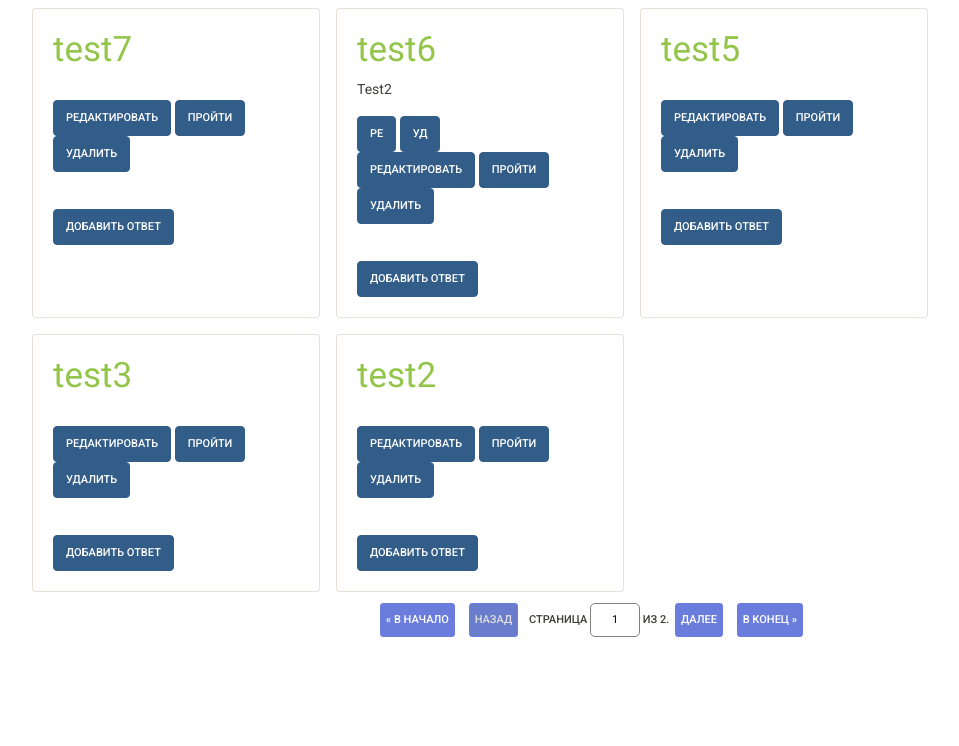
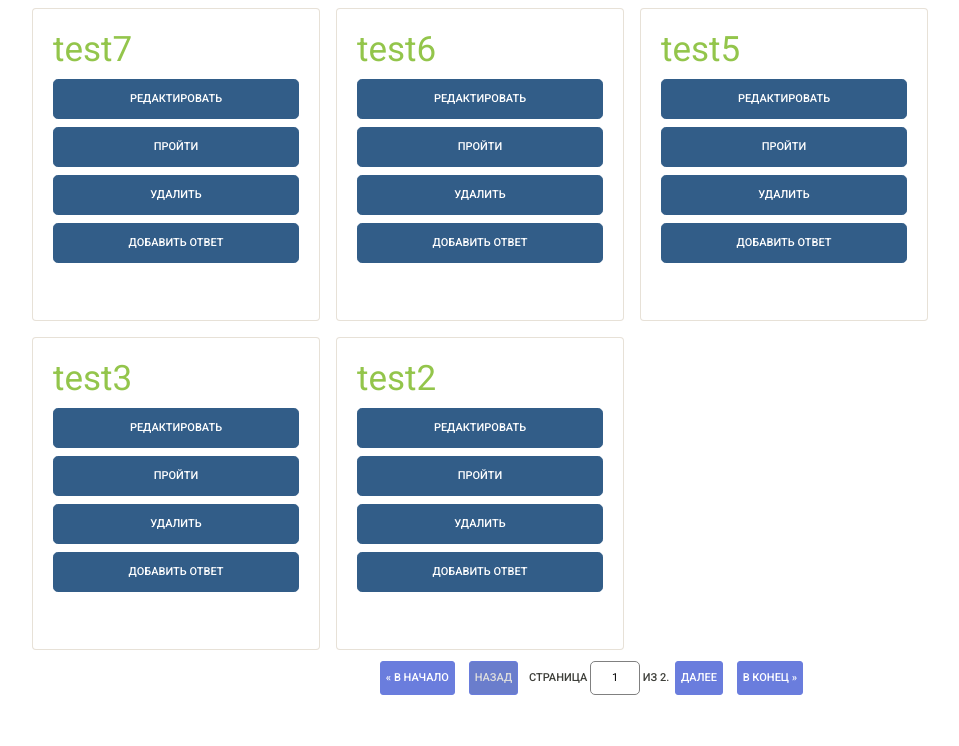
Before and after one commit to jomagsm/exam_7, a Django app: page / in a window 1280 px wide. Shown: the part 54-800 px from the top of the page, without its empty margins (46-1005 px from the left). Run offline with Django 3.2, Linux system fonts and the light colour scheme; data comes from the database, SQL or seed files in the repository; some libraries are stand-ins or nearby versions.

Commit message:
Дописал 4 этап

```diff
--- a/source/webapp/templates/partial/quiz_list.html
+++ b/source/webapp/templates/partial/quiz_list.html
@@ -2,20 +2,20 @@
   <div class="card-body">
 {#    <p class="card-text">{{ quiz.question }}</p>#}
       <a href="{% url 'quiz_view' quiz.pk %}"><h1>{{ quiz.question }}</h1></a>
-      {% if quiz.answer.all %}
-          {% for answer in quiz.answer.all %}
-              <p>{{ answer.answer }}</p>
-              <a href="{% url 'answer_update' answer.pk %}" class="btn btn-primary">Ре</a>
-              <a href="{% url 'answer_delete' answer.pk %}" class="btn btn-primary">Уд</a>
-          {% endfor %}
-      {% endif %}
-        <br>
-      <a href="{% url 'quiz_update' quiz.pk %}" class="btn btn-primary">Редактировать</a>
-        <a href="{% url 'collecting' quiz.pk %}" class="btn btn-primary">Пройти</a>
-      <a href="{% url 'quiz_delete' quiz.pk %}" class="btn btn-primary">Удалить</a>
+{#      {% if quiz.answer.all %}#}
+{#          {% for answer in quiz.answer.all %}#}
+{#              <p>{{ answer.answer }}</p>#}
+{#              <a href="{% url 'answer_update' answer.pk %}" class="btn btn-primary">Ре</a>#}
+{#              <a href="{% url 'answer_delete' answer.pk %}" class="btn btn-primary">Уд</a>#}
+{#          {% endfor %}#}
+{#      {% endif %}#}
+{#        <br>#}
+      <a href="{% url 'quiz_update' quiz.pk %}" class="btn btn-primary btn-lg btn-block">Редактировать</a>
+        <a href="{% url 'collecting' quiz.pk %}" class="btn btn-primary btn-lg btn-block">Пройти</a>
+      <a href="{% url 'quiz_delete' quiz.pk %}" class="btn btn-primary btn-lg btn-block">Удалить</a>
+      <a href="{% url 'answer_create' quiz.pk %}" class="btn btn-primary btn-lg btn-block">Добавить ответ</a>
       {% url 'quiz_delete' quiz.pk as action_url %}
       {% include 'partial/quiz_form.html' with action_url=action_url%}
-      <a href="{% url 'answer_create' quiz.pk %}" class="btn btn-primary">Добавить ответ</a>
   </div>
 </div>
 
```
Also changed, not shown: source/webapp/templates/quiz/quiz_view.html (+35 -3 lines), source/webapp/views/answer_views.py (+13 -1 lines).
